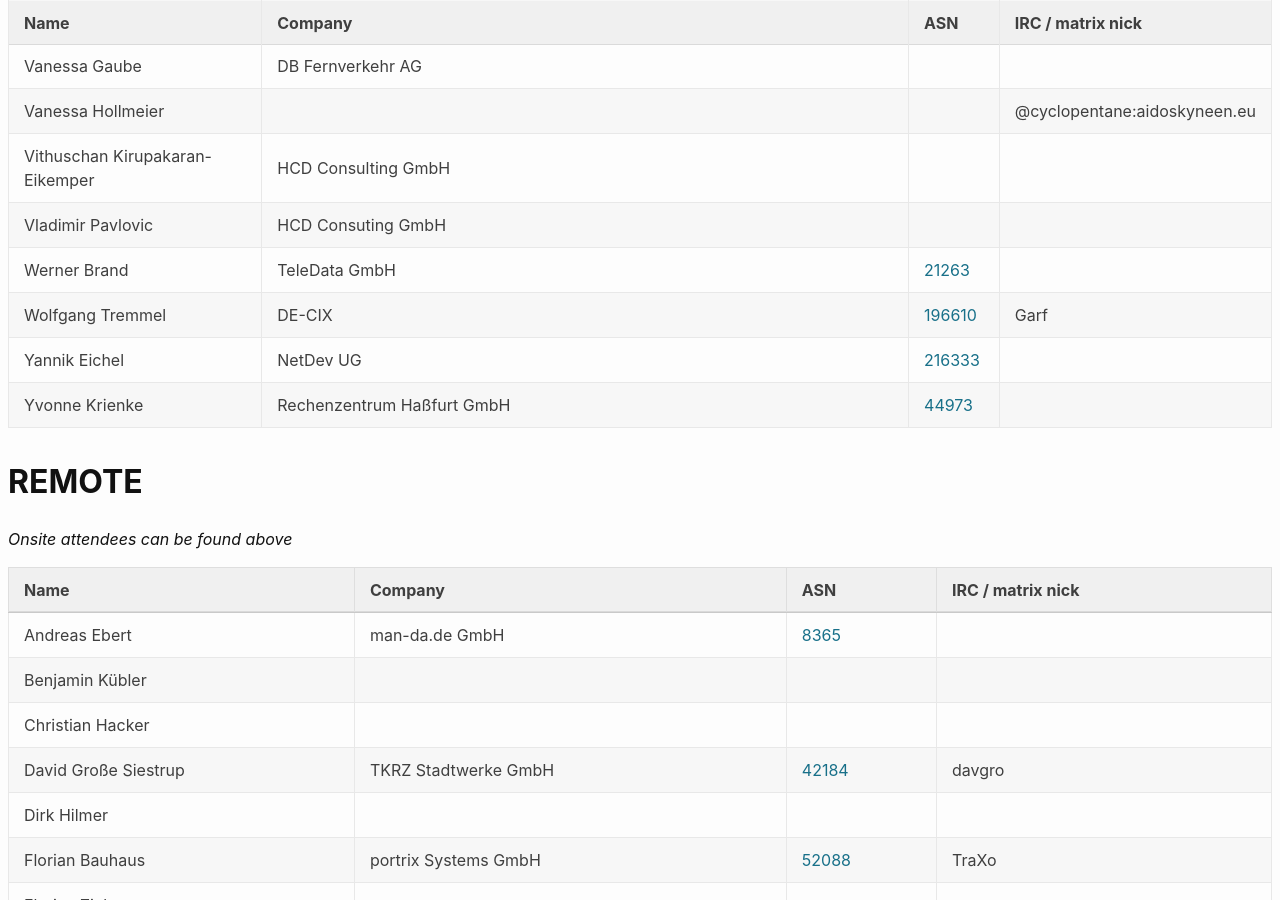
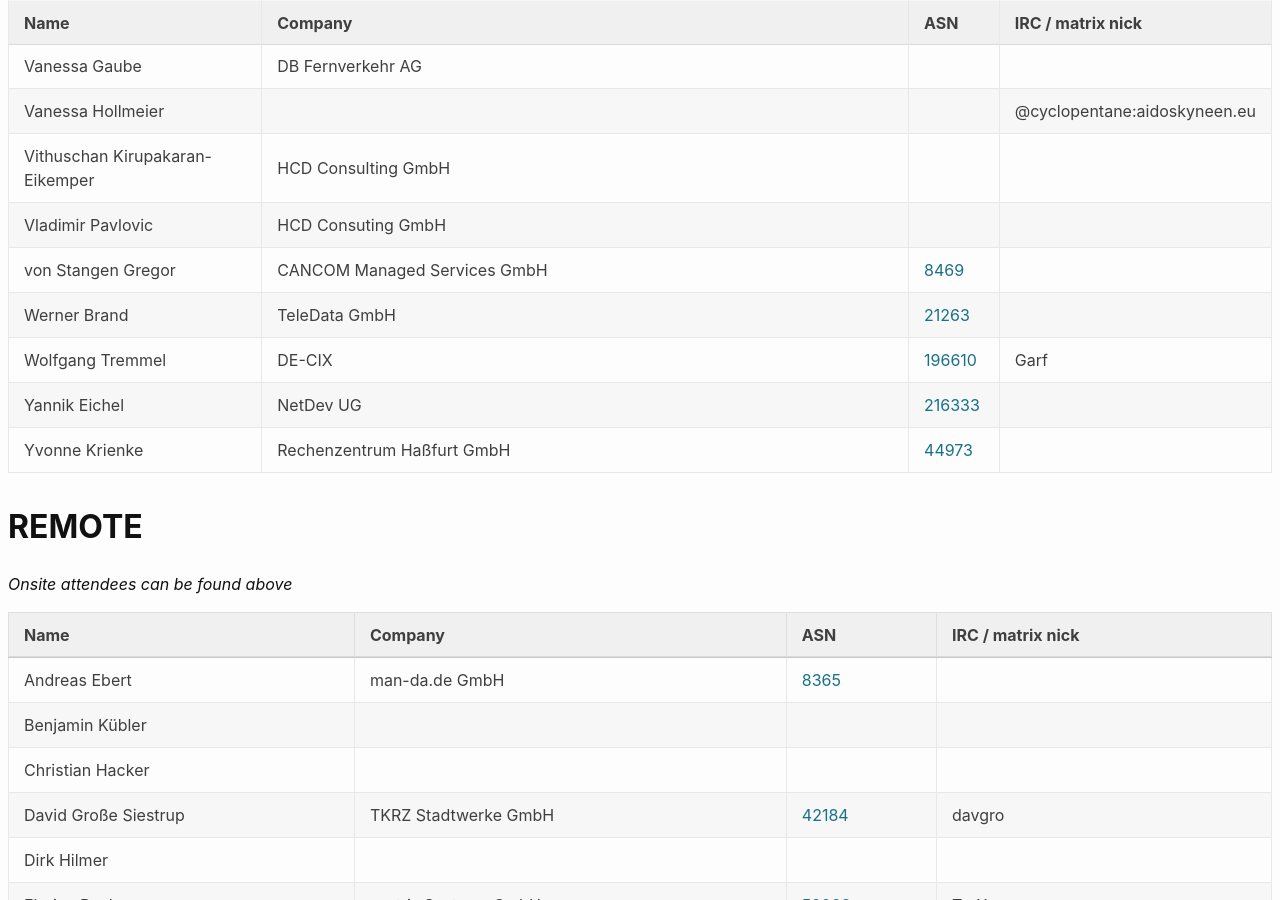
Before and after one commit to denog/pretix-attendeelist, a Jekyll site: the page built from denog17/index.markdown, in a window 1280 px wide and 900 px high, scrolled down 10867 px. Built offline with Jekyll 4.4.1, drawn with Linux system fonts in a browser that asks for light colours.

Commit message:
Latest data: Fri Jul  4 06:38:01 UTC 2025

```diff
--- a/_data/attendees_denog17_onsite.json
+++ b/_data/attendees_denog17_onsite.json
@@ -1452,6 +1452,12 @@
     "asn": null
   },
   {
+    "name": "von Stangen Gregor",
+    "company": "CANCOM Managed Services GmbH",
+    "irc": null,
+    "asn": "8469"
+  },
+  {
     "name": "Werner Brand",
     "company": "TeleData GmbH",
     "irc": null,
```
